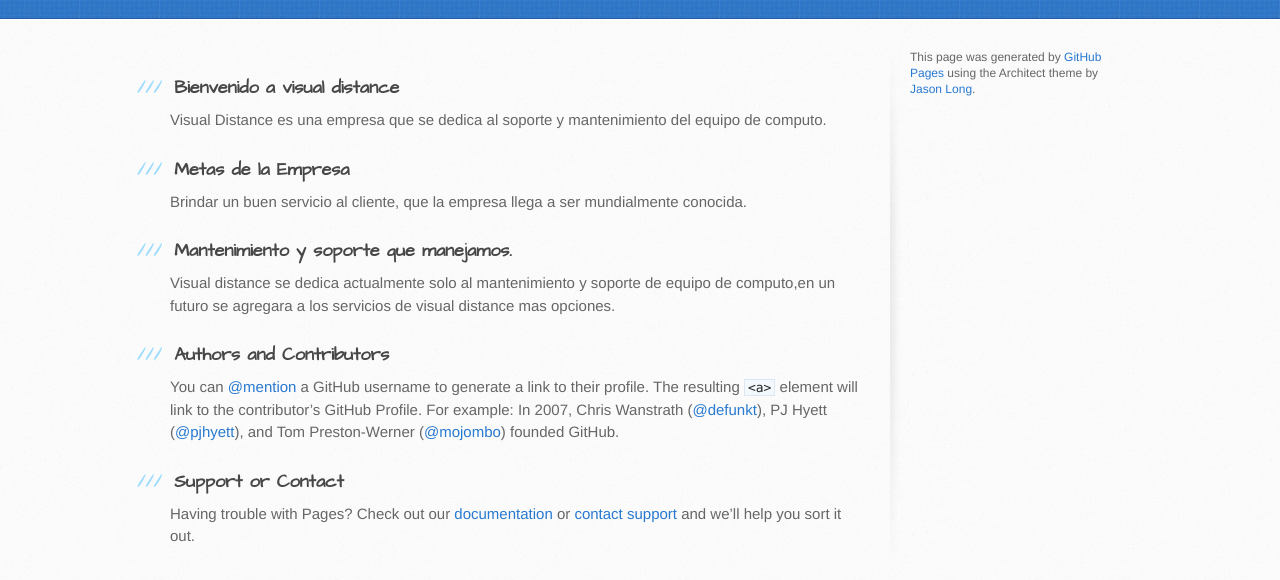
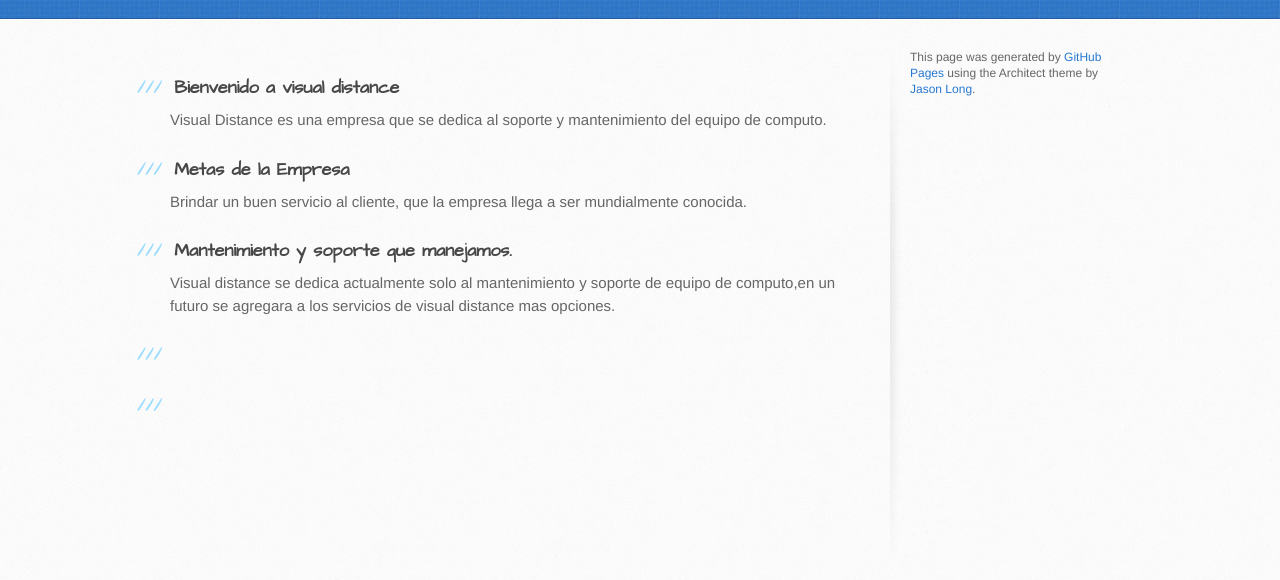
Before and after one commit to visual-distance/visual-distance.github.io, a plain HTML site: page index.html in a window 1280 px wide. Shown: the part 220-800 px from the top of the page. Drawn offline with Linux system fonts and the light colour scheme.

Commit message:
Update index.html

```diff
--- a/index.html
+++ b/index.html
@@ -44,14 +44,14 @@
 <p>Visual distance se dedica actualmente solo al mantenimiento y soporte de equipo de computo,en un futuro se agregara a los servicios de visual distance mas opciones.</p>
 
 <h3>
-<a id="authors-and-contributors" class="anchor" href="#authors-and-contributors" aria-hidden="true"><span aria-hidden="true" class="octicon octicon-link"></span></a>Authors and Contributors</h3>
+<a id="authors-and-contributors" class="anchor" href="#authors-and-contributors" aria-hidden="true"><span aria-hidden="true" class="octicon octicon-link"></span></a></h3>
 
-<p>You can <a href="https://help.github.com/articles/basic-writing-and-formatting-syntax/#mentioning-users-and-teams" class="user-mention">@mention</a> a GitHub username to generate a link to their profile. The resulting <code>&lt;a&gt;</code> element will link to the contributor’s GitHub Profile. For example: In 2007, Chris Wanstrath (<a href="https://github.com/defunkt" class="user-mention">@defunkt</a>), PJ Hyett (<a href="https://github.com/pjhyett" class="user-mention">@pjhyett</a>), and Tom Preston-Werner (<a href="https://github.com/mojombo" class="user-mention">@mojombo</a>) founded GitHub.</p>
+<p></p>
 
 <h3>
-<a id="support-or-contact" class="anchor" href="#support-or-contact" aria-hidden="true"><span aria-hidden="true" class="octicon octicon-link"></span></a>Support or Contact</h3>
+<a id="support-or-contact" class="anchor" href="#support-or-contact" aria-hidden="true"><span aria-hidden="true" class="octicon octicon-link"></span></a></h3>
 
-<p>Having trouble with Pages? Check out our <a href="https://help.github.com/pages">documentation</a> or <a href="https://github.com/contact">contact support</a> and we’ll help you sort it out.</p>
+<p></p>
         </section>
 
         <aside id="sidebar">
```
